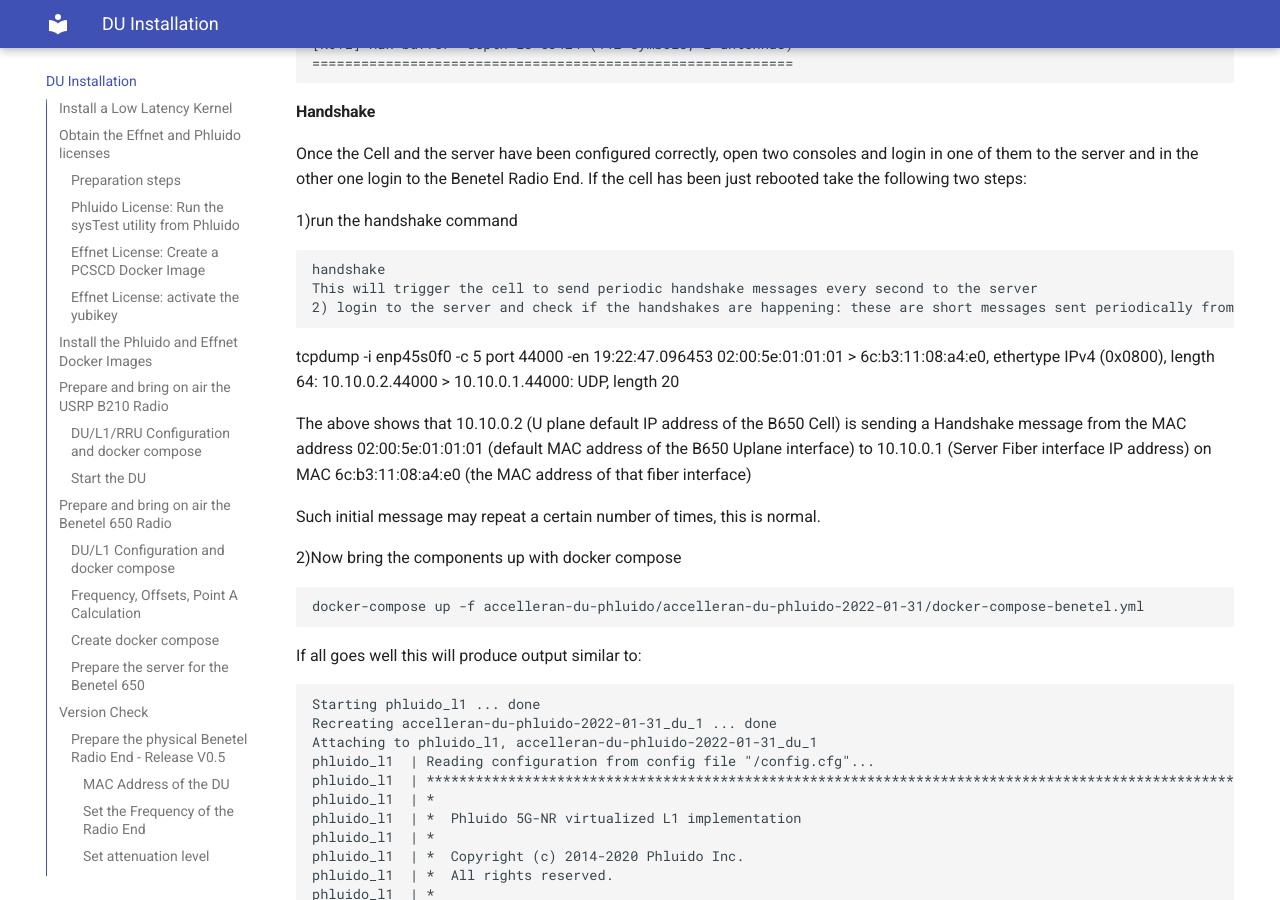
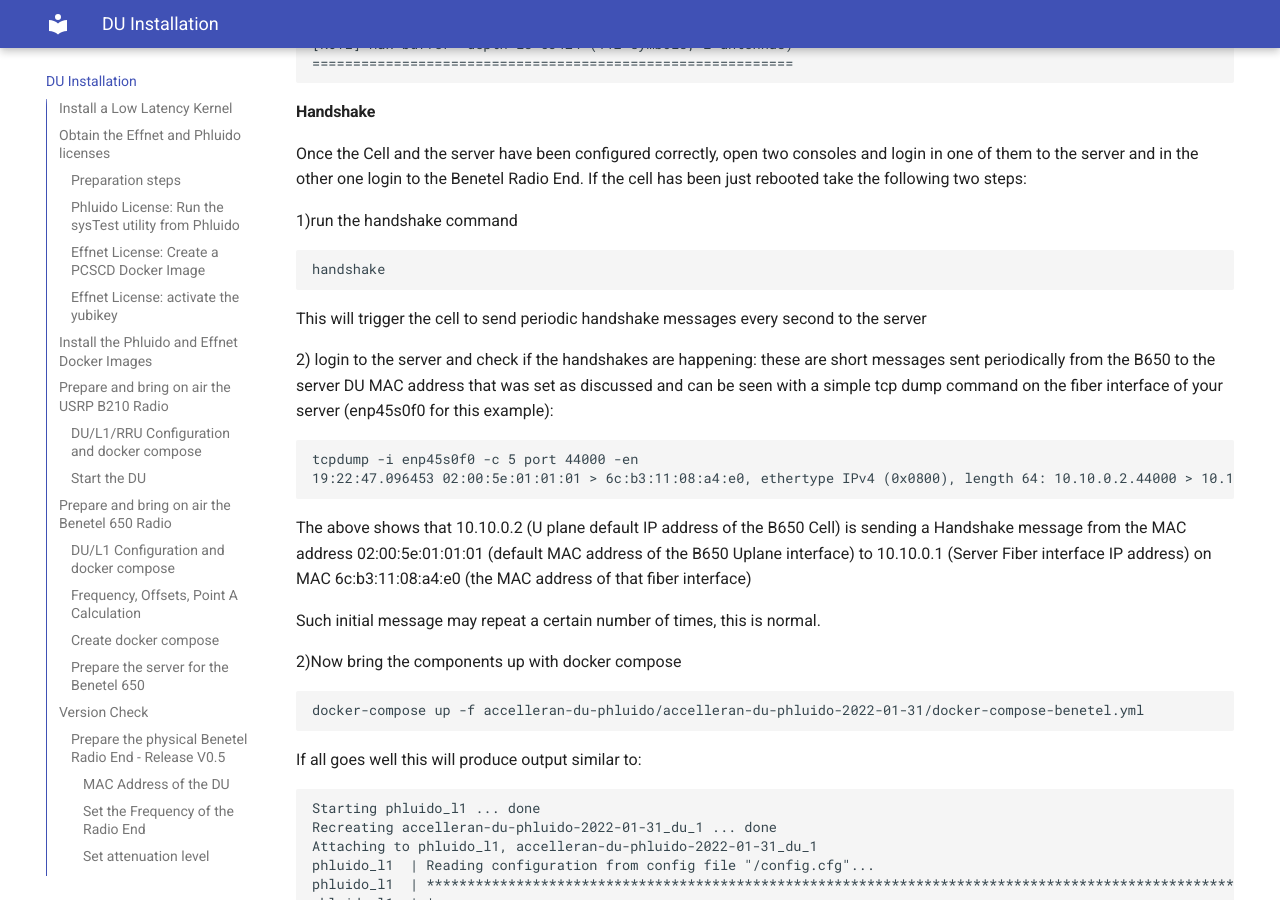
Before and after one commit to accelleran/drax-docs, an MkDocs documentation site: the page built from docs/du-install/index.md, in a window 1280 px wide and 900 px high, scrolled down 31018 px. Built offline with MkDocs 1.6.1 and Material for MkDocs 9.7.7, drawn with Linux system fonts in a browser that asks for light colours; the version menu is left out; part of the change alters nothing that is shown; some of the changed text lies outside the part shown.

````diff
--- a/docs/du-install/index.md
+++ b/docs/du-install/index.md
@@ -1501,12 +1501,16 @@ Once the Cell and the server have been configured correctly, open two consoles a
 
 ```
 handshake
+```
+
 This will trigger the cell to send periodic handshake messages every second to the server
+
 2) login to the server and check if the handshakes are happening: these are short messages sent periodically from the B650 to the server DU MAC address that was set as discussed and can be seen with a simple tcp dump command on the fiber interface of your server (enp45s0f0 for this example):
 
 ```
 tcpdump -i enp45s0f0 -c 5 port 44000 -en
 19:22:47.096453 02:00:5e:01:01:01 > 6c:b3:11:08:a4:e0, ethertype IPv4 (0x0800), length 64: 10.10.0.2.44000 > 10.10.0.1.44000: UDP, length 20
+```
 
 The above shows that 10.10.0.2 (U plane default IP address of the B650 Cell)  is sending a Handshake message from the MAC address 02:00:5e:01:01:01 (default MAC address of the B650 Uplane interface) to 10.10.0.1 (Server Fiber interface IP address) on MAC 6c:b3:11:08:a4:e0 (the MAC address of that fiber interface)
 
@@ -1609,7 +1613,6 @@ $ ifstat -i enp45s0f0
 ### Troubleshooting Fiber Port not showing up
 https://www.serveradminz.com/blog/unsupported-sfp-linux/
 
-
 ## Starting RRU Benetel 650
 Perform these steps to get a running active cell.
 1) Start L1 and DU (docker-compose)
@@ -1624,7 +1627,7 @@ Perform these steps to get a running active cell.
 ```
    The L1 starts listening on ip:port 10.10.0.1:44000
 
-3) After less than 30 seconds communication between rru and du starts. around 100 Mbytes/second
+3) After less than 30 seconds communication between rru and du starts. The related fiber port will report around 100 Mbytes/second of traffic in both directions
 
 ```
      DU                                        CU
````
